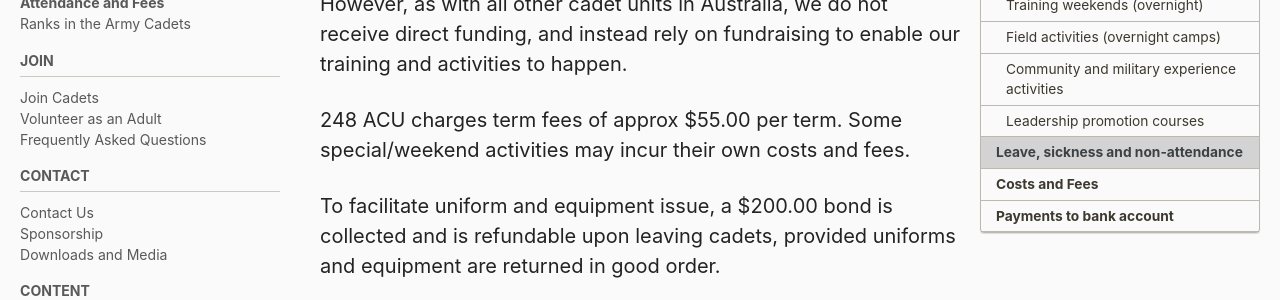
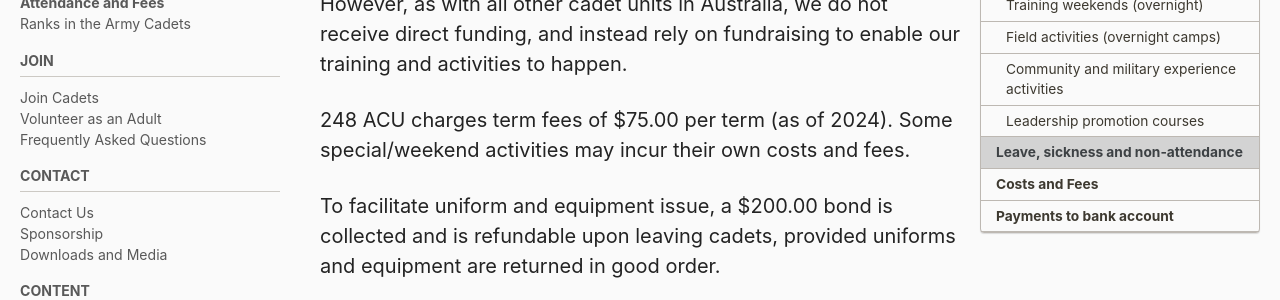
Before and after one commit to alansfyeung/248acu-website, a Jekyll site: the page built from _pages/attendance-and-fees.md, in a window 1280 px wide and 900 px high, scrolled down 2688 px. Shown: the part 152-452 px from the top of the window. Built offline with Jekyll 4.4.1, drawn with Linux system fonts in a browser that asks for light colours; cached includes are drawn as plain includes.

Commit message:
Update fees 55 -> 75

```diff
--- a/_pages/attendance-and-fees.md
+++ b/_pages/attendance-and-fees.md
@@ -56,7 +56,7 @@ We do _not_ recommend combining cadets with another highly involved commitment (
 
 248 ACU is supported materially and in-kind by Army/ADF who provide us with equipment, facilities and certain resources. However, as with all other cadet units in Australia, we do not receive direct funding, and instead rely on fundraising to enable our training and activities to happen.
 
-248 ACU charges term fees of approx $55.00 per term. Some special/weekend activities may incur their own costs and fees.
+248 ACU charges term fees of $75.00 per term (as of 2024). Some special/weekend activities may incur their own costs and fees.
 
 To facilitate uniform and equipment issue, a $200.00 bond is collected and is refundable upon leaving cadets, provided uniforms and equipment are returned in good order.
 
```
